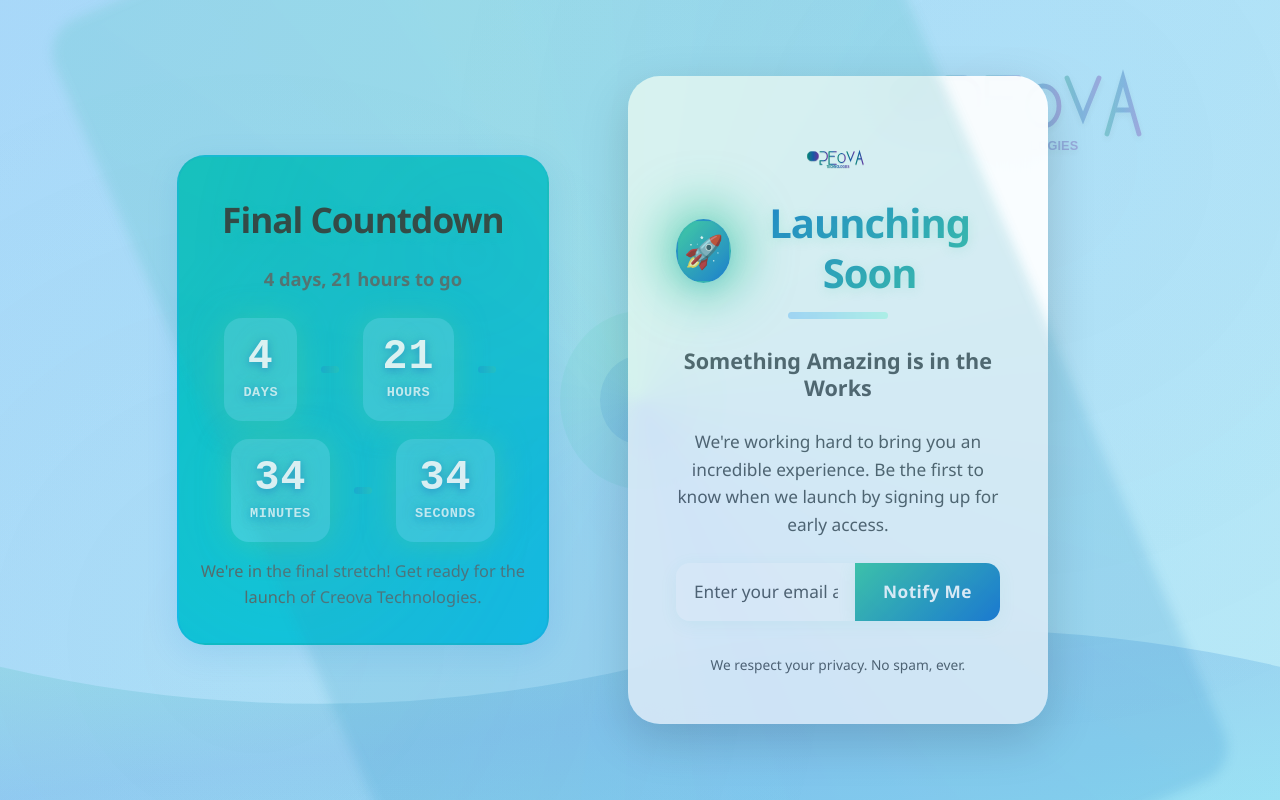
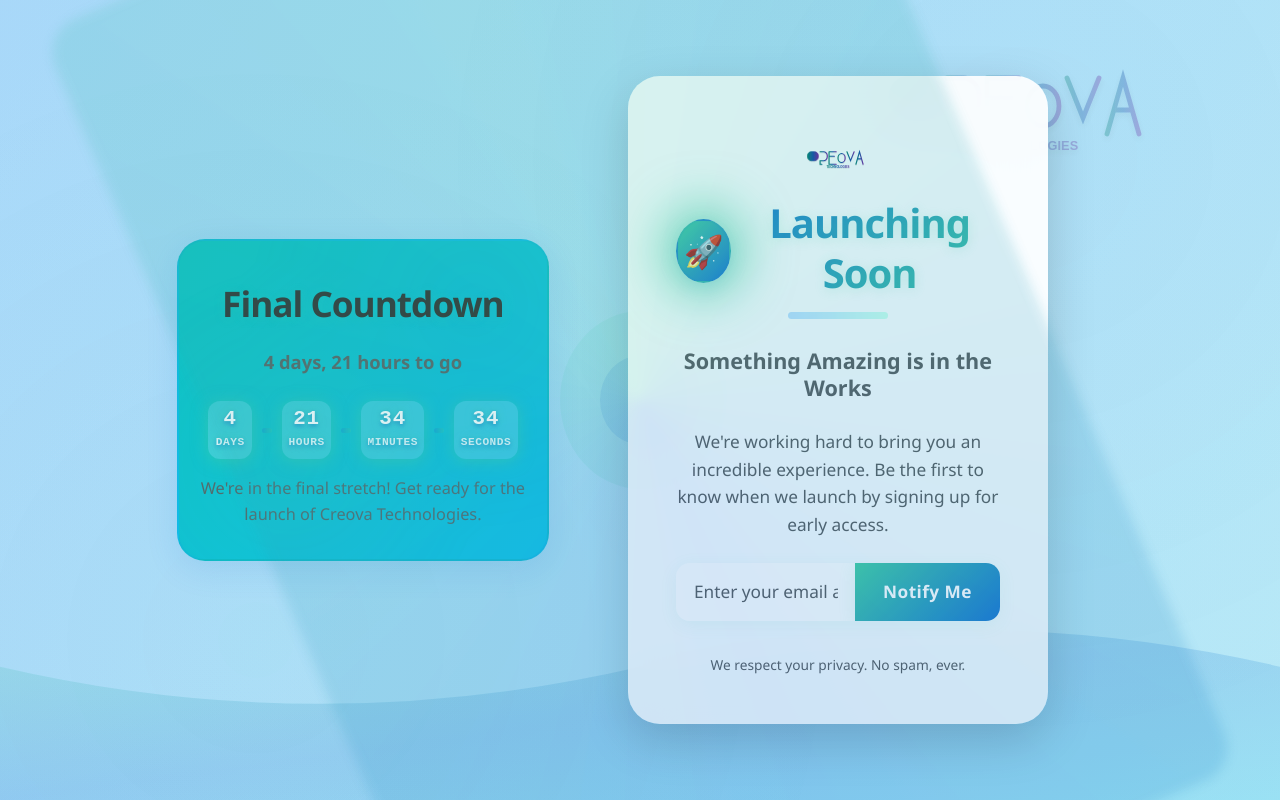
Before and after one commit to ethicalvishal/creova, a React (Create React App) app in the folder frontend/: page / in a window 1280 px wide. Built offline with nearby package versions, Linux system fonts and the light colour scheme.

Commit message:
Make countdown timer compact and fit in a single line on desktop

```diff
--- a/frontend/src/components/LaunchCountdown.js
+++ b/frontend/src/components/LaunchCountdown.js
@@ -70,7 +70,7 @@ const LaunchCountdown = () => {
                 </p>
               </>
             )}
-            <div className="countdown-timer mb-2" style={{display: 'flex', justifyContent: 'center', alignItems: 'center', gap: 18, flexWrap: 'wrap'}}>
+            <div className="countdown-timer mb-2" style={{display: 'flex', justifyContent: 'center', alignItems: 'center', gap: 8, flexWrap: 'nowrap'}}>
               {[
                 {label: 'Days', value: countdown.days},
                 {label: 'Hours', value: countdown.hours.toString().padStart(2, '0')},
@@ -80,11 +80,11 @@ const LaunchCountdown = () => {
                 <React.Fragment key={unit.label}>
                   <div className="countdown-item" style={{
                     background: 'rgba(255,255,255,0.18)',
-                    borderRadius: '18px',
-                    padding: '1.1rem 1.2rem',
+                    borderRadius: '12px',
+                    padding: '0.5rem 0.4rem',
                     margin: 0,
-                    minWidth: 70,
-                    boxShadow: '0 2px 16px 0 #43cea233',
+                    minWidth: 44,
+                    boxShadow: '0 2px 8px 0 #43cea233',
                     display: 'flex',
                     flexDirection: 'column',
                     alignItems: 'center',
@@ -92,31 +92,31 @@ const LaunchCountdown = () => {
                     position: 'relative',
                     fontFamily: 'monospace, Segoe UI, Arial, sans-serif',
                     fontWeight: 900,
-                    fontSize: '2.6rem',
+                    fontSize: '1.3rem',
                     color: '#fff',
-                    textShadow: '0 0 18px #43cea299, 0 2px 8px #1976d2cc',
+                    textShadow: '0 0 8px #43cea299, 0 2px 4px #1976d2cc',
                     letterSpacing: '1px',
                     transition: 'box-shadow 0.2s',
                     animation: 'glowCountdown 2s infinite alternate'
                   }}>
-                    <span style={{fontSize: '2.6rem', fontWeight: 900, lineHeight: 1}}>{unit.value}</span>
+                    <span style={{fontSize: '1.3rem', fontWeight: 900, lineHeight: 1}}>{unit.value}</span>
                     <span style={{
-                      fontSize: '0.85rem',
+                      fontSize: '0.7rem',
                       opacity: 0.85,
                       textTransform: 'uppercase',
                       fontWeight: 700,
                       letterSpacing: '0.5px',
-                      marginTop: 6
+                      marginTop: 4
                     }}>{unit.label}</span>
                   </div>
                   {idx < arr.length - 1 && (
                     <div style={{
-                      width: 18,
-                      height: 7,
+                      width: 10,
+                      height: 5,
                       borderRadius: 8,
                       background: 'linear-gradient(90deg, #1976d2 0%, #43cea2 100%)',
                       opacity: 0.32,
-                      margin: '0 6px',
+                      margin: '0 2px',
                       alignSelf: 'center',
                       animation: 'pulseAccent 1.5s infinite alternate, moveAccent 3s linear infinite'
                     }}></div>
@@ -134,8 +134,8 @@ const LaunchCountdown = () => {
       </div>
       <style>{`
         @keyframes glowCountdown {
-          0% { box-shadow: 0 2px 16px 0 #43cea233; }
-          100% { box-shadow: 0 2px 32px 0 #43cea299; }
+          0% { box-shadow: 0 2px 8px 0 #43cea233; }
+          100% { box-shadow: 0 2px 16px 0 #43cea299; }
         }
         @keyframes pulseAccent {
           0% { opacity: 0.18; }
@@ -148,6 +148,7 @@ const LaunchCountdown = () => {
         @media (max-width: 600px) {
           .countdown-timer {
             gap: 2px !important;
+            flex-wrap: wrap !important;
           }
           .countdown-item {
             min-width: 36px !important;
```
